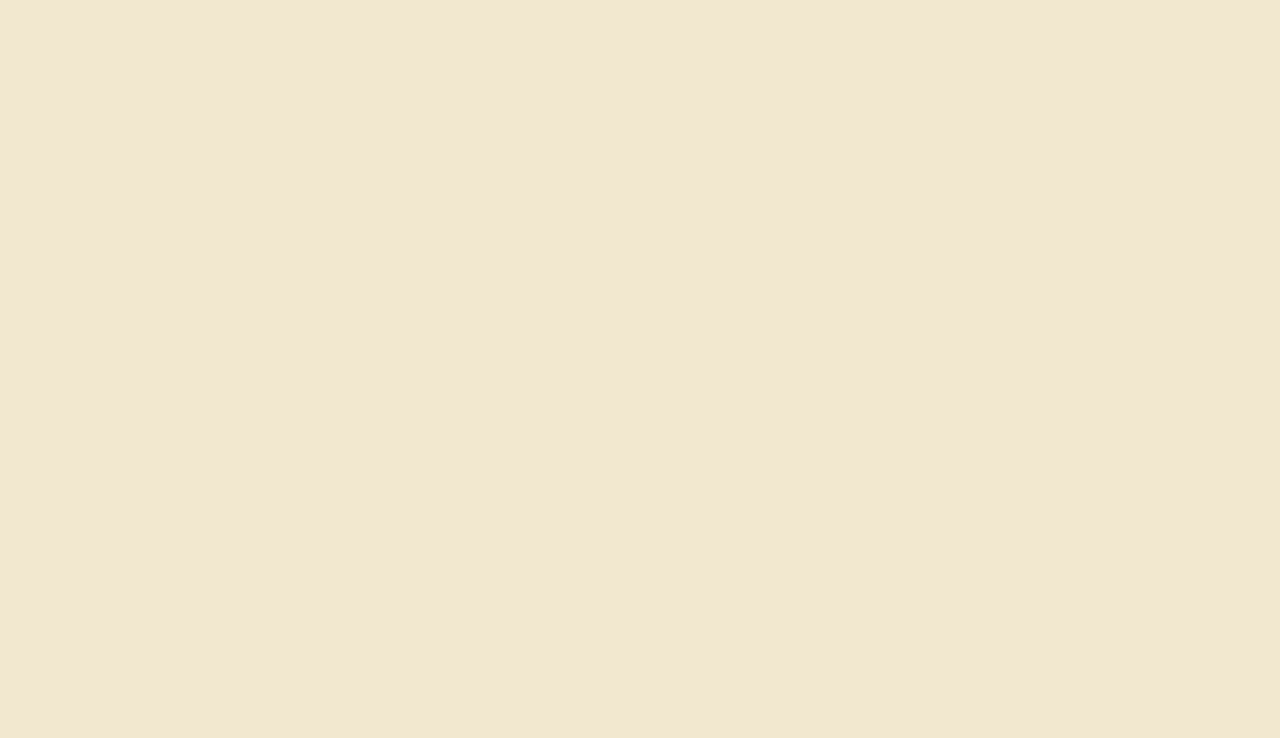
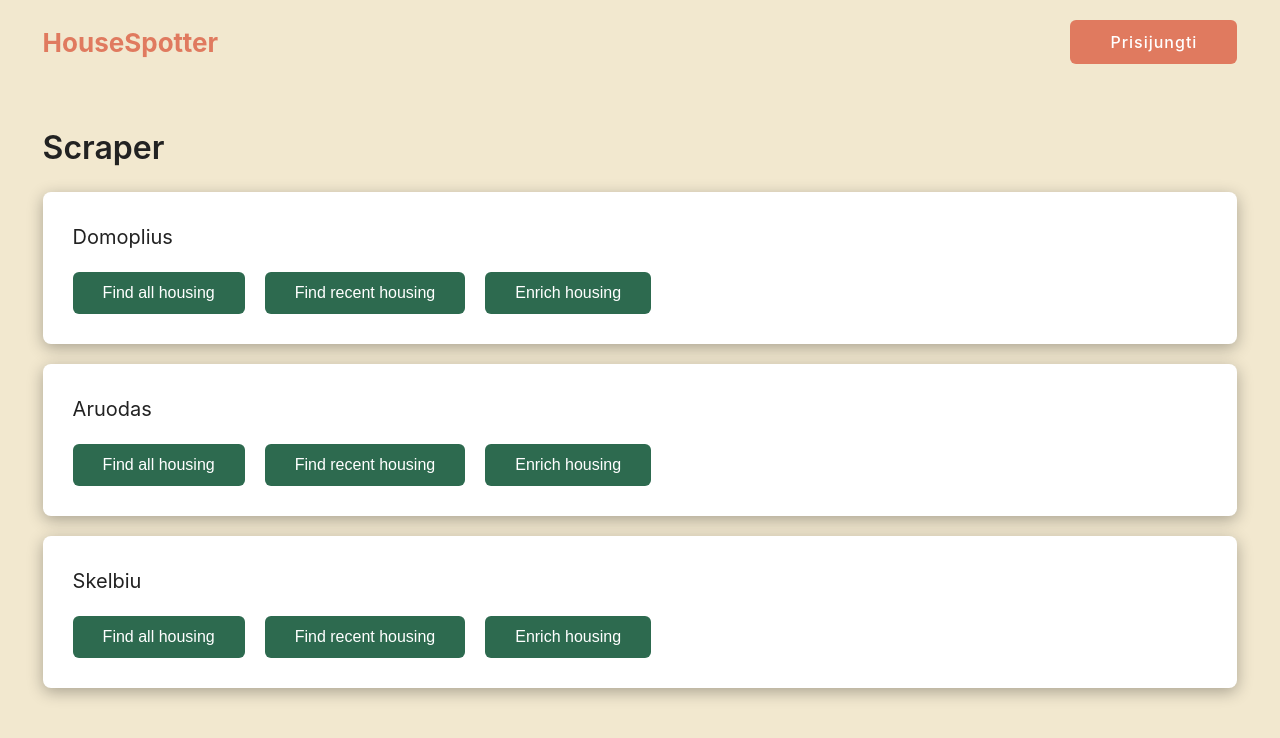
Before and after one commit to AdomasPartikas/HouseSpotterInReact, a React (Vite) app in the folder housespotterinreact.client/: page /scraper in a window 1280 px wide. Before the commit this address had no page. Shown: the top 738 px of the page. Built offline with nearby package versions, Linux system fonts and the light colour scheme.

Commit message:
Front scraper page added for admin (HOUS-14)

```diff
--- a/housespotterinreact.client/src/App.jsx
+++ b/housespotterinreact.client/src/App.jsx
@@ -8,6 +8,7 @@ import Product from "./pages/Product";
 import Login from "./pages/Login";
 import Register from "./pages/Register";
 import Favorite from "./pages/Favorite";
+import Scraper from "./pages/Scraper";
 function App() {
   return (
     <Router>
@@ -19,6 +20,7 @@ function App() {
             <Route path="/registruotis" element={<Register />} />
             <Route path="/megstamiausi" element={<Favorite />} />
             <Route path="/skelbimas/:productId" element={<Product />} />
+            <Route path="/scraper" element={<Scraper />} />
           </Routes>
           <Notification />
         </NotificationProvider>
--- a/housespotterinreact.client/src/assets/styles/components/_input.scss
+++ b/housespotterinreact.client/src/assets/styles/components/_input.scss
@@ -20,7 +20,7 @@
   }
 
   select {
-    @include background($white, 'chevron.svg', no-repeat, right 1.6rem center, 1.1rem auto);
+    @include background($white, '/chevron.svg', no-repeat, right 1.6rem center, 1.1rem auto);
     padding: 0 4.3rem 0 1.6rem;
   }
 
--- a/housespotterinreact.client/src/assets/styles/layout/_filters.scss
+++ b/housespotterinreact.client/src/assets/styles/layout/_filters.scss
@@ -33,7 +33,6 @@
     cursor: pointer;
     transition: filter 0.3s;
     width: 100%;
-    // max-width: 24rem;
     margin: auto 0 0 0;
 
     &:hover {
--- a/housespotterinreact.client/src/assets/styles/pages/_pages.scss
+++ b/housespotterinreact.client/src/assets/styles/pages/_pages.scss
@@ -1 +1 @@
-@import './home', './login', './favorite', './product';
+@import './home', './login', './favorite', './product', './scraper';
--- a/housespotterinreact.client/src/assets/styles/pages/_product.scss
+++ b/housespotterinreact.client/src/assets/styles/pages/_product.scss
@@ -29,6 +29,15 @@
     font-size: 2.4rem;
     color: $black;
     text-transform: uppercase;
+    a {
+      color: $black;
+      text-decoration: none;
+      transition: color 0.3s ease-in-out;
+      &:hover {
+        color: $accent;
+        text-decoration: underline;
+      }
+    }
   }
 
   p {
@@ -55,5 +64,4 @@
       text-transform: uppercase;
     }
   }
-
 }
--- /dev/null
+++ b/housespotterinreact.client/src/assets/styles/pages/_scraper.scss
@@ -0,0 +1,52 @@
+.scraper {
+  h1 {
+    font-size: 3.2rem;
+    font-weight: 600;
+    color: $black;
+    margin: 4rem 0 2rem;
+  }
+
+  .scraper-form {
+    @include center(0, 0, 0);
+    flex-wrap: wrap;
+    gap: 1rem 2rem;
+    padding: 3rem;
+    background: $white;
+    border-radius: 0.8rem;
+    box-shadow: 0 0.4rem 1.6rem rgba(0, 0, 0, 0.3);
+    width: 100%;
+
+    & + .scraper-form {
+      margin-top: 2rem;
+    }
+
+    h2 {
+      margin-bottom: 1rem;
+      width: 100%;
+      font-size: 2rem;
+      font-weight: 400;
+      color: $black;
+    }
+
+    button {
+      @include center(0, center, center);
+      appearance: none;
+      border: none;
+      padding: 1rem 3rem;
+      border-radius: 0.6rem;
+      background: $accent;
+      font-size: 1.6rem;
+      color: $white;
+      height: 4.2rem;
+      cursor: pointer;
+      transition: filter 0.3s;
+      width: 100%;
+      margin: auto 0 0 0;
+      max-width: max-content;
+
+      &:hover {
+        filter: brightness(1.4);
+      }
+    }
+  }
+}
--- /dev/null
+++ b/housespotterinreact.client/src/components/ScraperForm.jsx
@@ -0,0 +1,49 @@
+import React from "react";
+import { useNotification } from "../contexts/NotificationContext";
+
+const ScraperForm = ({ title, allUrl, recentUrl, enrichUrl }) => {
+  const { notify } = useNotification();
+
+  const handleRequest = async (url) => {
+    try {
+      const response = await fetch(url, {
+        method: "POST",
+        headers: {
+          Accept: "application/json",
+          "Content-Type": "application/json",
+        },
+      });
+
+      if (response.ok) {
+        const data = await response.json();
+        console.log(data);
+        if (data.scrapeStatus == "Success") {
+          notify(`Operacija pavyko: ${data.message}`, "success");
+        } else {
+          notify(`Operacija nepavyko: ${data.message}`, "error");
+        }
+      } else {
+        notify(`Operacija nepavyko.`, "error");
+      }
+    } catch (error) {
+      notify(`Operacija nepavyko.`, "error");
+    }
+  };
+
+  return (
+    <div className="scraper-form">
+      <h2>{title}</h2>
+      <button type="button" onClick={() => handleRequest(allUrl)}>
+        Find all housing
+      </button>
+      <button type="button" onClick={() => handleRequest(recentUrl)}>
+        Find recent housing
+      </button>
+      <button type="button" onClick={() => handleRequest(enrichUrl)}>
+        Enrich housing
+      </button>
+    </div>
+  );
+};
+
+export default ScraperForm;
--- a/housespotterinreact.client/src/pages/Product.jsx
+++ b/housespotterinreact.client/src/pages/Product.jsx
@@ -43,7 +43,7 @@ function Product() {
           <div className="product__block">
             <div className="product__photo"></div>
             <div className="product__content">
-              <h1>{product.title}</h1>
+              <h1><a href={product.link}>{product.title}</a></h1>
               <p>
                 Būsto tipas:{" "}
                 <span>
--- a/housespotterinreact.client/src/pages/Scraper.jsx
+++ b/housespotterinreact.client/src/pages/Scraper.jsx
@@ -1,9 +1,31 @@
 import Header from "../components/Header";
+import ScraperForm from "../components/ScraperForm";
 
 function Scraper() {
   return (
     <div className="scraper">
       <Header />
+      <div className="layout">
+        <h1>Scraper</h1>
+        <ScraperForm
+          title={"Domoplius"}
+          allUrl={"/housespotter/scrapers/domo/findhousing/all"}
+          recentUrl={"/housespotter/scrapers/domo/findhousing/recent"}
+          enrichUrl={"/housespotter/scrapers/domo/enrichhousing"}
+        />
+        <ScraperForm
+          title={"Aruodas"}
+          allUrl={"/housespotter/scrapers/aruodas/findhousing/all"}
+          recentUrl={"/housespotter/scrapers/aruodas/findhousing/recent"}
+          enrichUrl={"/housespotter/scrapers/aruodas/enrichhousing"}
+        />
+        <ScraperForm
+          title={"Skelbiu"}
+          allUrl={"/housespotter/scrapers/skelbiu/findhousing/all"}
+          recentUrl={"/housespotter/scrapers/skelbiu/findhousing/recent"}
+          enrichUrl={"/housespotter/scrapers/skelbiu/enrichhousing"}
+        />
+      </div>
     </div>
   );
 }
--- a/housespotterinreact.client/vite.config.js
+++ b/housespotterinreact.client/vite.config.js
@@ -46,7 +46,7 @@ export default defineConfig({
     },
     server: {
         proxy: {
-            '^/housespotter/db/': {
+            '^/housespotter/': {
                 target: 'http://localhost:5016/',
                 secure: false,
             }
```
Also changed, not shown: housespotterinreact.client/src/assets/styles/layout/_product.scss (deleted, +0 -110 lines).
